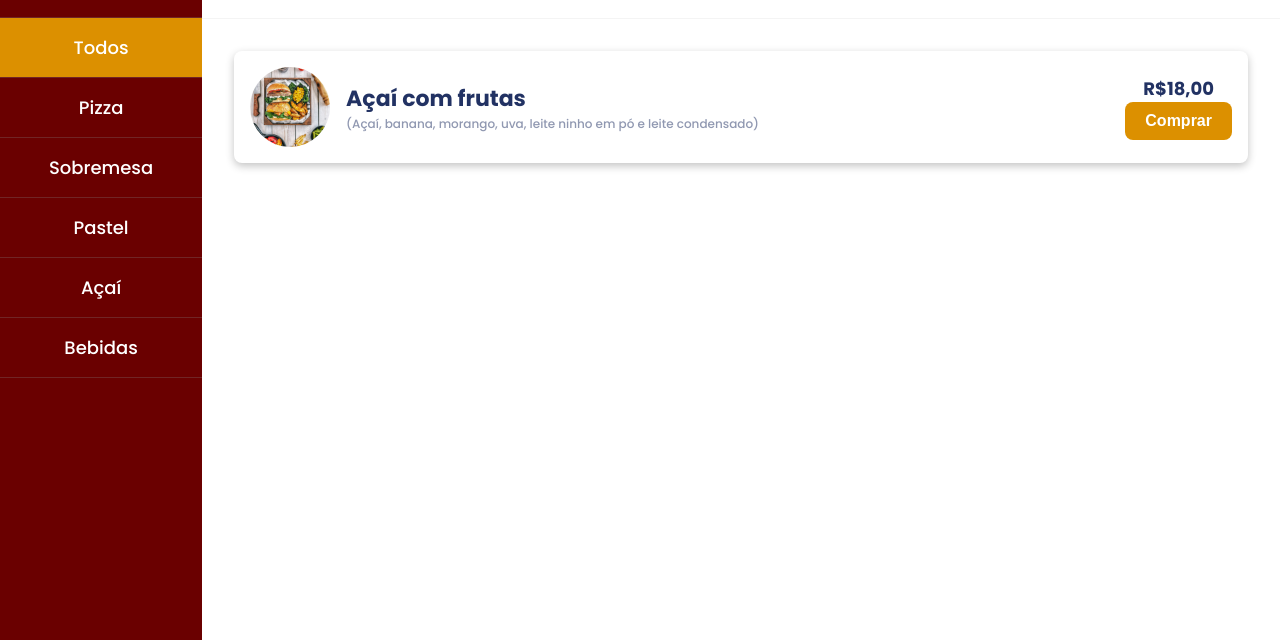
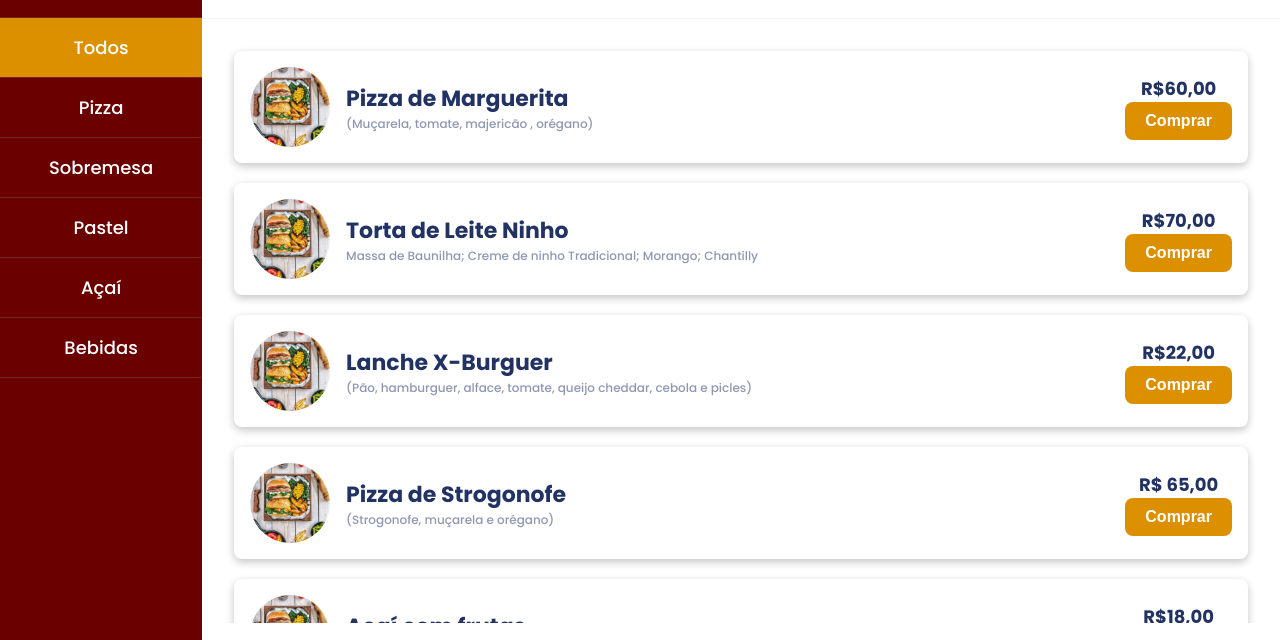
Before and after one commit to rodolfosouzamenezes/tegrafood, a plain HTML site: page front-end/index.html in a window 1280 px wide. Shown: the part 160-800 px from the top of the page. Drawn offline with Linux system fonts and the light colour scheme.

Commit message:
feat(product): dynamically listed products

```diff
--- a/front-end/index.html
+++ b/front-end/index.html
@@ -31,12 +31,12 @@
       <div class="nav__container">
         <nav class="nav" role="navigation">
           <ul class="nav__list">
-            <li class="nav__item nav__item-active"><a href="#">Todos</a></li>
-            <li class="nav__item"><a href="#">Pizza</a></li>
-            <li class="nav__item"><a href="#">Sobremesa</a></li>
-            <li class="nav__item"><a href="#">Pastel</a></li>
-            <li class="nav__item"><a href="#">Açaí</a></li>
-            <li class="nav__item"><a href="#">Bebidas</a></li>
+            <li id="category-all" class="nav__item"><a href="./">Todos</a></li>
+            <li id="category-0" class="nav__item"><a href="./?category=0">Pizza</a></li>
+            <li id="category-1" class="nav__item"><a href="./?category=1">Sobremesa</a></li>
+            <li id="category-2" class="nav__item"><a href="./?category=2">Pastel</a></li>
+            <li id="category-3" class="nav__item"><a href="./?category=3">Açaí</a></li>
+            <li id="category-4" class="nav__item"><a href="./?category=4">Bebidas</a></li>
           </ul>
         </nav>
       </div>
@@ -65,7 +65,7 @@
 
       <section class="content">
         <div class="content__top">
-          <h1>Produtos <span>Todos</span></h1>
+          <h1>Produtos <span id="category-selected">Todos</span></h1>
           <ul class="filter__list">
             <li id="filter-price" class="btn__circle filter__item">
               <i class="fas fa-filter"></i>
@@ -76,7 +76,7 @@
           </ul>
         </div>
         <div class="products__container">
-          <div class="product">
+          <div class="product" id="product-1">
             <div class="product__infos">
               <img src="./src/assets/auth-image.webp" alt="">
               <div class="product__description">
@@ -102,6 +102,9 @@
       console.log('myfunc');
     }
   </script>
+
+  <!-- JS -->
+  <script src="./src/js/index.js"></script>
 </body>
 
 </html>
--- a/front-end/src/components/Snackbar.js
+++ b/front-end/src/components/Snackbar.js
@@ -1,4 +1,4 @@
-function showSnackbar(btnFunction, text) {
+function showSnackbar(btnFunction, text, btnText) {
   const mySnackbar = document.querySelector("my-snackbar")
   const shadowRoot = mySnackbar.shadowRoot;
   const snackbarContainer = shadowRoot.getElementById('snackbar');
@@ -11,6 +11,8 @@ function showSnackbar(btnFunction, text) {
 
   const btnSnackbar = shadowRoot.getElementById('btn-snackbar');
   btnSnackbar.onclick = handleBtnSackbar;
+  btnSnackbar.textContent = btnText;
+
 
   function handleBtnSackbar() {
     snackbarClassList.remove("show__snackbar");
@@ -44,7 +46,6 @@ class Snackbar extends HTMLElement {
 
     const btnSnackbar = document.createElement("span");
     btnSnackbar.id = "btn-snackbar";
-    btnSnackbar.textContent = "Cancelar";
 
     snackbarContainer.appendChild(text);
     snackbarContainer.appendChild(btnSnackbar);
--- /dev/null
+++ b/front-end/src/js/index.js
@@ -0,0 +1,55 @@
+const urlCategorySelected = new URLSearchParams(window.location.search).get("category");
+const categorySelected = parseInt(urlCategorySelected);
+const url = `./src/js/products.json`;
+
+const CATEGORIES = {
+  0: "Pizza",
+  1: "Sobremesa",
+  2: "Lanche",
+  3: "Açai",
+  4: "Bebidas",
+};
+
+const isCategoryValid = categorySelected in CATEGORIES;
+
+const spanCategorySelected = document.getElementById("category-selected");
+spanCategorySelected.textContent = CATEGORIES[categorySelected] || "Todos";
+
+const navItems = document.querySelectorAll('.nav__item');
+const navItemSelected = navItems[categorySelected+1] ? navItems[categorySelected+1] : navItems[0];
+navItemSelected.classList.add("nav__item-active")
+
+loadProducts();
+
+function loadProducts() {
+  fetch(url)
+    .then(response => response.json())
+    .then(data => {
+      const products = data.filter((item) => {
+        return !isCategoryValid || item.categories.includes(categorySelected);
+      }).map((item) => productHTML(item));
+      document.querySelector('.products__container').innerHTML = products.join('')
+    })
+    .catch(error => {
+      console.error('Error fetching products:', error);
+    });
+}
+
+function productHTML(item) {
+  return `
+    <div class="product">
+      <div class="product__infos">
+        <img src="${item.imgUrl}" alt="${item.title}">
+        <div class="product__description">
+          <h2 class="title">${item.title}</h2>
+          <p class="description">${item.description || ""} </p>
+        </div>
+      </div>
+
+      <div class="product__cta">
+        <p>${item.price}</p>
+        <button class="btn btn__primary" onclick="showSnackbar(myFunction, 'Ítem adicionado ao carrinho', 'Ir para o carrinho')">Comprar</button>
+      </div>
+    </div>
+  `;
+}
--- /dev/null
+++ b/front-end/src/js/products.json
@@ -0,0 +1,80 @@
+[
+  {
+    "id": 1,
+    "title": "Pizza de Marguerita",
+    "price": "R$60,00",
+    "imgUrl": "./src/assets/auth-image.webp",
+    "categories": [0],
+    "description": "(Muçarela, tomate, majericão , orégano)"
+  },
+  {
+    "id": 2,
+    "title": "Torta de Leite Ninho",
+    "price": "R$70,00",
+    "imgUrl": "./src/assets/auth-image.webp",
+    "categories": [1],
+    "description": "Massa de Baunilha; Creme de ninho Tradicional; Morango; Chantilly"
+  },
+  {
+    "id": 3,
+    "title": "Lanche X-Burguer",
+    "price": "R$22,00",
+    "imgUrl": "./src/assets/auth-image.webp",
+    "categories": [2],
+    "description": "(Pão, hamburguer, alface, tomate, queijo cheddar, cebola e picles)"
+  },
+  {
+    "id": 4,
+    "title": "Pizza de Strogonofe",
+    "price": "R$ 65,00",
+    "imgUrl": "./src/assets/auth-image.webp",
+    "categories": [0],
+    "description": "(Strogonofe, muçarela e orégano)"
+  },
+  {
+    "id": 5,
+    "title": "Açaí com frutas",
+    "price": "R$18,00",
+    "imgUrl": "./src/assets/auth-image.webp",
+    "categories": [1,3],
+    "description": "(Açaí, banana, morango, uva, leite ninho em pó e leite condensado)"
+  },
+  {
+    "id": 6,
+    "title": "Refrigerante Coca-Cola  350ml",
+    "price": "R$6,00",
+    "imgUrl": "./src/assets/auth-image.webp",
+    "categories": [4]
+  },
+  {
+    "id": 7,
+    "title": "Taça de sonho de valsa",
+    "price": "R$15,00",
+    "imgUrl": "./src/assets/auth-image.webp",
+    "categories": [1],
+    "description": "(Chocolate branco e preto, sonho de valsa, morango e leite condensado)"
+  },
+  {
+    "id": 8,
+    "title": "Barca de Açaí",
+    "price": "R$22,00",
+    "imgUrl": "./src/assets/auth-image.webp",
+    "categories": [1,3],
+    "description": "(Açaí, banana, morango, uva, leite ninho em pó e leite condensado)"
+  },
+  {
+    "id": 9,
+    "title": "Refrigerante Coca-Cola zero  350ml",
+    "price": "R$5,00",
+    "imgUrl": "./src/assets/auth-image.webp",
+    "categories": [4]
+  },
+  {
+    "id": 10,
+    "title": "Lanche de Churrasco",
+    "price": "R$30,00",
+    "imgUrl": "./src/assets/auth-image.webp",
+    "categories": [2],
+    "description": "(Pão, hamburguer, calabresa, iscas de carne, muçarela, cebola e picles)"
+  }
+]
```
